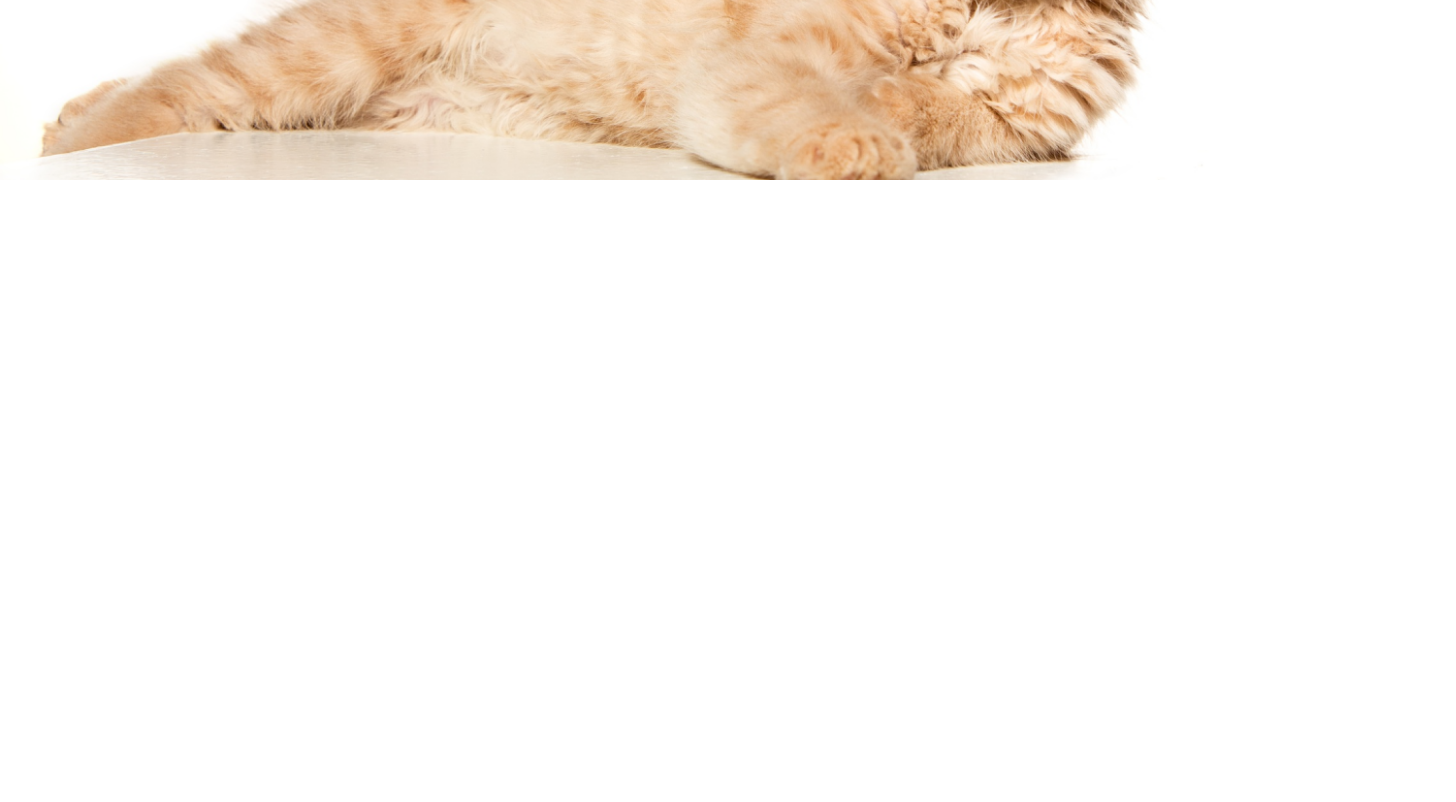
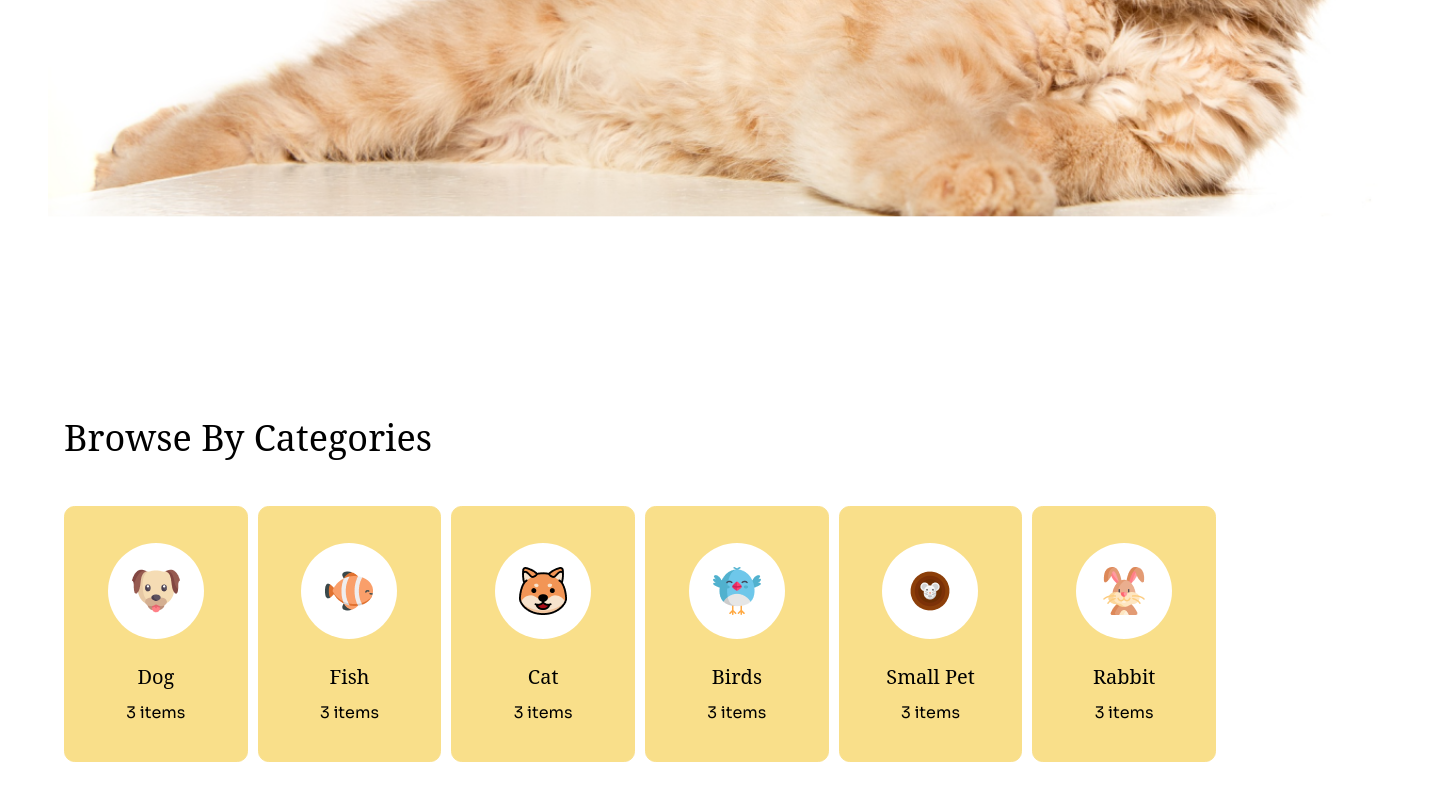
Before and after one commit to mzs21/B11-A3-V1, a website: page index.html in a window 1280 px wide. Shown: the part 646-1448 px from the top of the page, 1456 px wide, since content can reach past the window. Before the commit the page ends 896 px from the top, so only its background shows below. Drawn offline with Linux system fonts and the light colour scheme; a web font is replaced by a local one.

Commit message:
add: categories

```diff
--- a/index.html
+++ b/index.html
@@ -105,6 +105,73 @@
         <img src="./c1-assets/cat-big.png" alt="cat" />
       </section>
       <!-- Banner -->
+
+      <!-- CATEGORIES -->
+      <section class="categories">
+        <h1>Browse By Categories</h1>
+        <div class="categories-container">
+          <div class="category">
+            <div class="category-img">
+              <img src="./c1-assets/dog-cartoon.png" alt="Dog" />
+            </div>
+            <div class="category-texts">
+              <h2>Dog</h2>
+              <p>3 items</p>
+            </div>
+          </div>
+
+          <div class="category">
+            <div class="category-img">
+              <img src="./c1-assets/fish-cartoon.png" alt="Fish" />
+            </div>
+            <div class="category-texts">
+              <h2>Fish</h2>
+              <p>3 items</p>
+            </div>
+          </div>
+
+          <div class="category">
+            <div class="category-img">
+              <img src="./c1-assets/cat-cartoon.png" alt="cat" />
+            </div>
+            <div class="category-texts">
+              <h2>Cat</h2>
+              <p>3 items</p>
+            </div>
+          </div>
+
+          <div class="category">
+            <div class="category-img">
+              <img src="./c1-assets/bird-cartoon.png" alt="Bird" />
+            </div>
+            <div class="category-texts">
+              <h2>Birds</h2>
+              <p>3 items</p>
+            </div>
+          </div>
+
+          <div class="category">
+            <div class="category-img">
+              <img src="./c1-assets/mouse-cartoon.png" alt="Mouse" />
+            </div>
+            <div class="category-texts">
+              <h2>Small Pet</h2>
+              <p>3 items</p>
+            </div>
+          </div>
+
+          <div class="category">
+            <div class="category-img">
+              <img src="./c1-assets/rabbit-cartoon.png" alt="Rabbit" />
+            </div>
+            <div class="category-texts">
+              <h2>Rabbit</h2>
+              <p>3 items</p>
+            </div>
+          </div>
+        </div>
+      </section>
+      <!-- CATEGORIES -->
     </main>
   </body>
 </html>
--- a/src/input.css
+++ b/src/input.css
@@ -95,3 +95,37 @@ nav ul {
   }
 }
 /* BANNER */
+
+/* CATEGORIES */
+.categories {
+  @apply px-4 py-10 lg:px-10 xl:px-16;
+}
+
+.categories h1 {
+  @apply font-normal font-adlam_display text-2xl xl:mt-32 lg:text-4xl;
+}
+
+.categories-container {
+  @apply grid grid-cols-2 gap-2.5 mt-12 md:grid-cols-3 lg:grid-cols-6;
+}
+
+.category {
+  @apply grid place-content-center border rounded-[10.45px] bg-[#F9DF8A] border-[#F9DF8A] h-56 md:h-64 gap-y-6;
+}
+
+.category-img {
+  @apply w-24 h-24 bg-white rounded-full grid place-content-center;
+}
+
+.category-texts {
+  @apply text-center grid gap-y-2.5 font-normal;
+}
+
+.category-texts h2 {
+  @apply font-adlam_display text-lg lg:text-xl;
+}
+
+.category-texts p {
+  @apply font-sora text-sm lg:text-base;
+}
+/* CATEGORIES */
```
Also changed, not shown: src/output.css.
